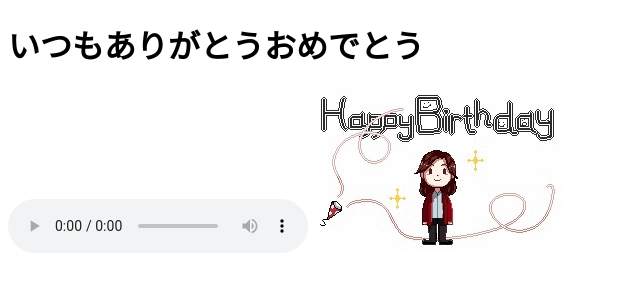
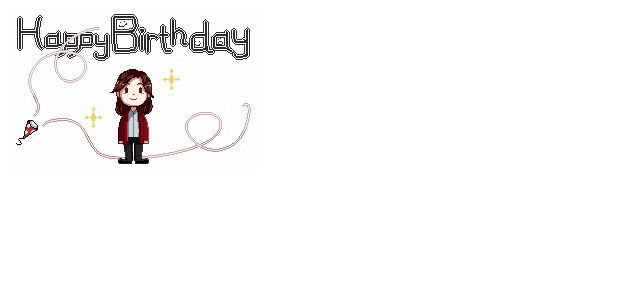
Before and after one commit to be-m1ya/HBmom_2021, a plain HTML site: page hb.html in a window 1280 px wide. Shown: the whole page, without its empty margins (0-640 px from the left). Drawn offline with Linux system fonts and the light colour scheme.

Commit message:
Update hb.html

```diff
--- a/hb.html
+++ b/hb.html
@@ -15,8 +15,7 @@
 -->
 
 <body>
-	<h1>いつもありがとうおめでとう</h1>
-	<audio src="happybirthday.mp3" autoplay loop controls ></audio>
+	<audio src="happybirthday.mp3" autoplay loop ></audio>
 	<img src="hbmom.gif">
 </body>
 </html>
```
